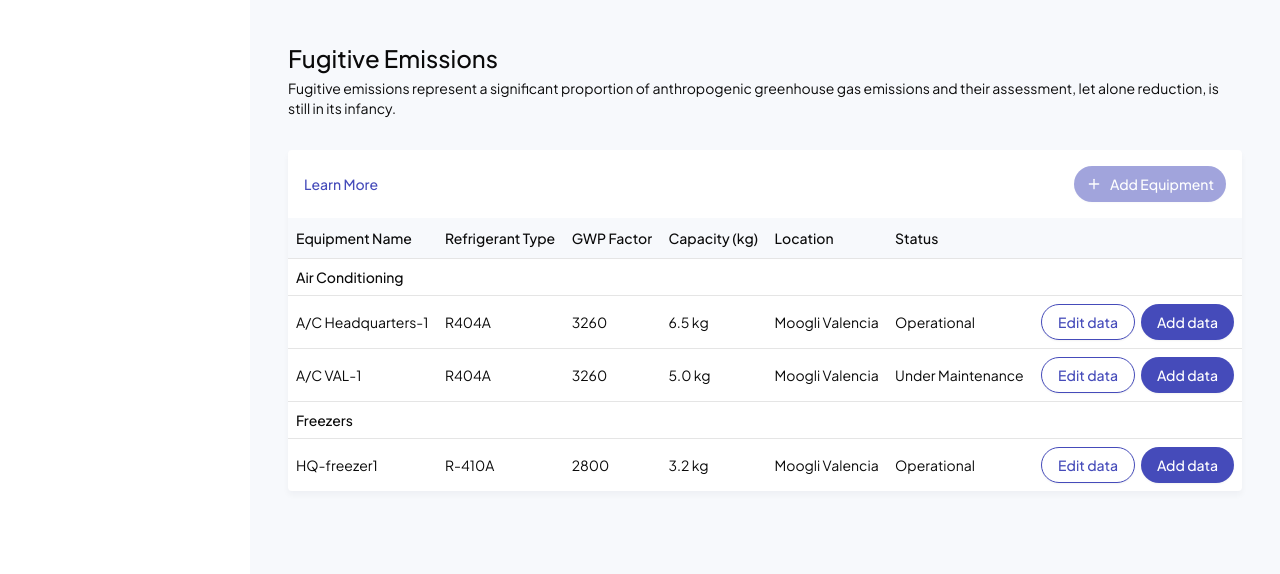
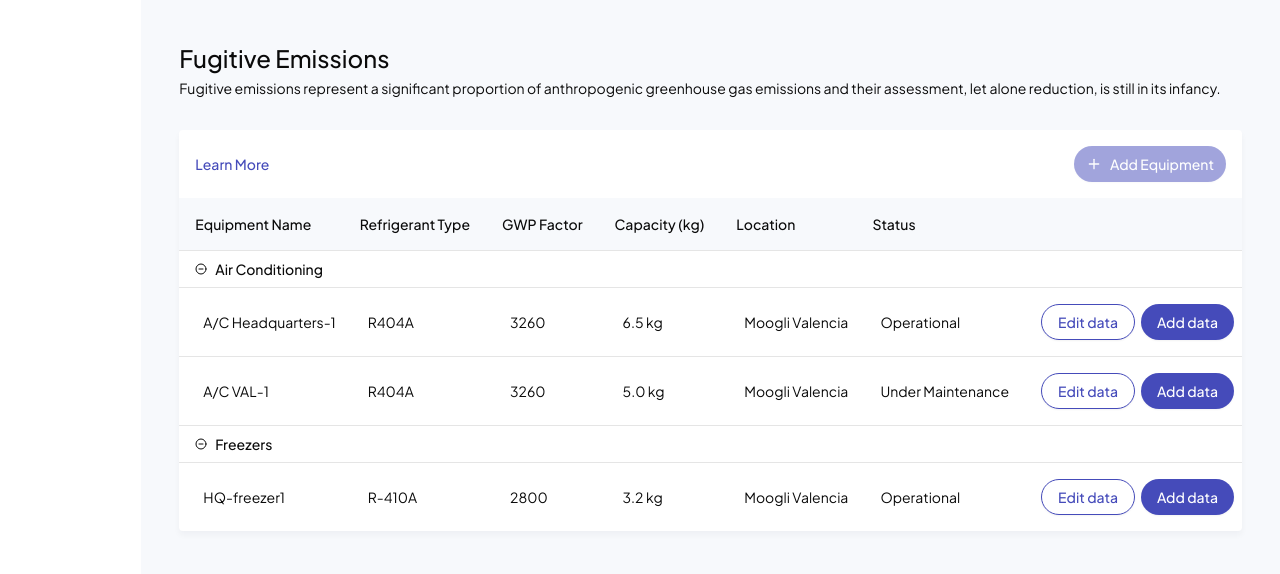
Before and after one commit to rarribas/moogli_fugitive_emissions, a React (Vite) app: page / in a window 1280 px wide. Shown: the top 574 px of the page. Built offline with nearby package versions, Linux system fonts and the light colour scheme.

Commit message:
made panel overflown

```diff
--- a/src/components/ui/DataTable.jsx
+++ b/src/components/ui/DataTable.jsx
@@ -12,6 +12,8 @@ import {
   TableHeader,
   TableRow,
 } from "@/components/ui/Table"
+
+import {CircleMinus} from "lucide-react";
 
 export default function DataTable({className, columns, data}){
   const table = useReactTable({
@@ -28,7 +30,7 @@ export default function DataTable({className, columns, data}){
             <TableRow key={headerGroup.id}>
               {headerGroup.headers.map((header) => {
                 return (
-                  <TableHead key={header.id}>
+                  <TableHead key={header.id} className="p-4">
                     {header.isPlaceholder
                       ? null
                       : flexRender(
@@ -47,7 +49,10 @@ export default function DataTable({className, columns, data}){
               row.original._group ? (
                 <TableRow key={row.id}>
                   <TableCell colSpan={columns.length} className="font-medium">
-                    {row.original._group}
+                    <div className="flex items-center gap-2 pl-2">
+                      <CircleMinus size={12}/>
+                      {row.original._group}
+                    </div>
                   </TableCell>
                 </TableRow>
               ) : (
@@ -56,7 +61,7 @@ export default function DataTable({className, columns, data}){
                   data-state={row.getIsSelected() && "selected"}
                 >
                   {row.getVisibleCells().map((cell) => (
-                    <TableCell key={cell.id}>
+                    <TableCell key={cell.id} className="py-4 pl-6">
                       {flexRender(cell.column.columnDef.cell, cell.getContext())}
                     </TableCell>
                   ))}
--- a/src/components/ui/modals/AddModal.jsx
+++ b/src/components/ui/modals/AddModal.jsx
@@ -13,7 +13,7 @@ import { useContext, useState } from "react";
 import DataTable from "../DataTable";
 import { periodicReviewsHeader } from "@/components/TableConfiguration";
 import TableDataContext from "@/context/mainTableDataContext";
-import {Plus} from "lucide-react"
+import {Plus} from "lucide-react";
 import Panel from "../Panel";
 import Header from "../Header";
 
@@ -42,7 +42,7 @@ export default function AddModal({activeRow}) {
         <DialogHeader>
           <DialogTitle>Add Periodic Reviews</DialogTitle>
           <DialogDescription asChild>
-            <Panel className="border mt-[18px] h-[400px]">
+            <Panel className="border mt-[18px] h-[400px] overflow-y-auto">
               <Header className="border-b">
                 <h3 className="py-4 px-6">{activeRow.equipmentName}</h3>
               </Header>
--- a/src/data/emissionsData.js
+++ b/src/data/emissionsData.js
@@ -16,6 +16,10 @@ export const emissionsData = [
     type: "air-conditioning",
     use: "Small Space",
     periodic_reviews: [{
+      id:uuidv4(),
+      date_review: "02/02/2024",
+      report: "IMG.png"
+    },{
       id:uuidv4(),
       date_review: "02/02/2024",
       report: "IMG.png"
```
